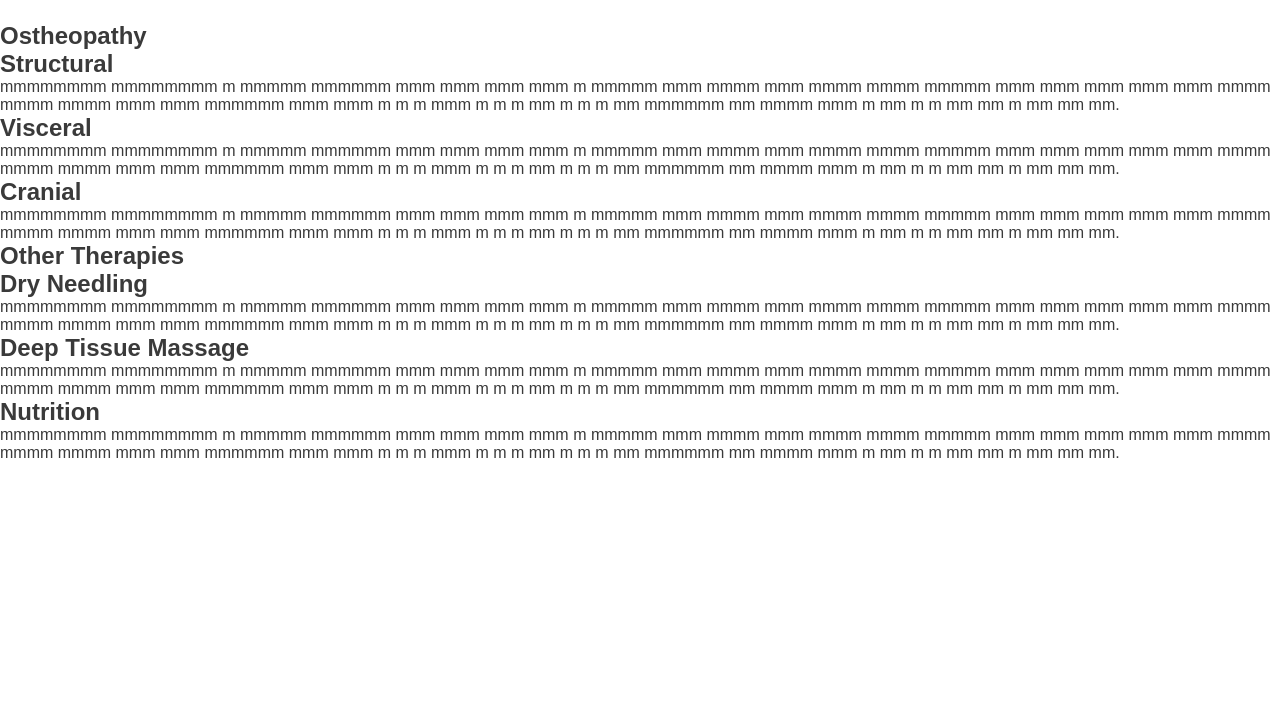
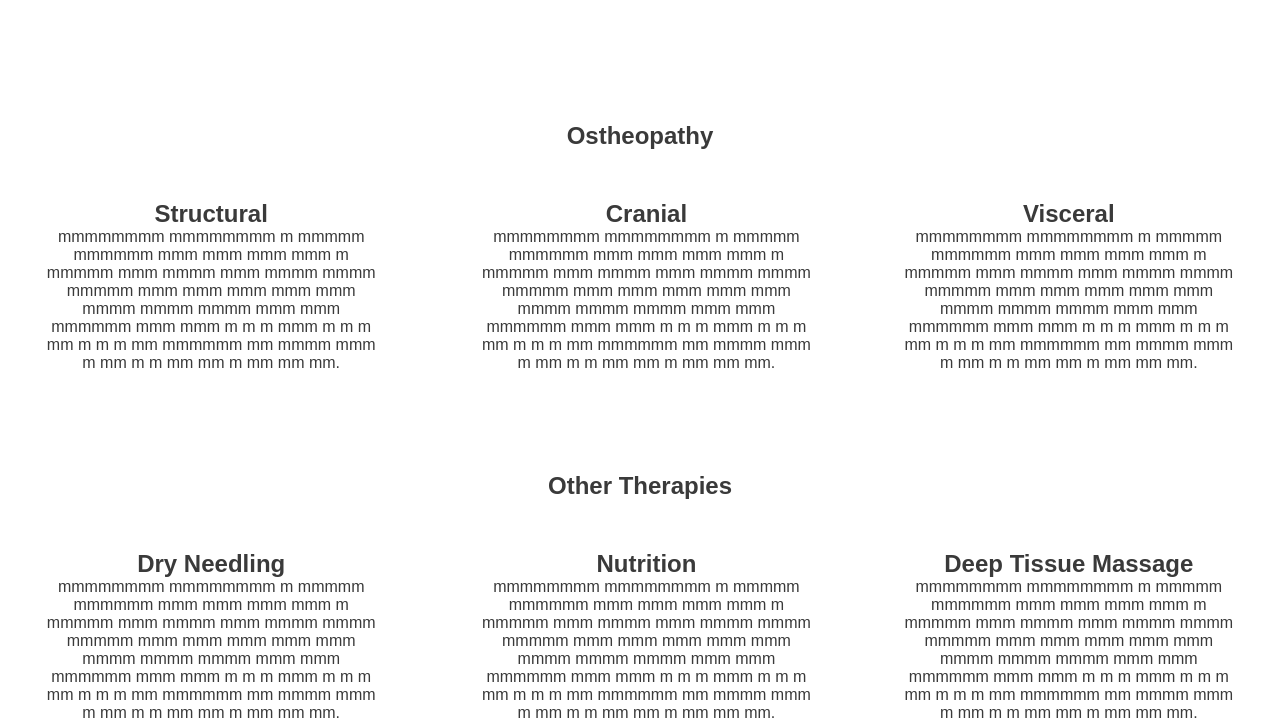
Before and after one commit to rubengardner/OsteopathyWeb, a plain HTML site: page services.html in a window 1280 px wide. Shown: the part 78-800 px from the top of the page. Drawn offline with Linux system fonts and the light colour scheme.

Commit message:
Services CSS layout

```diff
--- a/assets/css/style.css
+++ b/assets/css/style.css
@@ -161,6 +161,46 @@ header a{
   float:right;
 }
 
+
+/* SECOND PAGE: Services*/
+
+.osteopathy-therapies{
+  height:700 px;
+  clear:both;
+ }
+
+ .osteopathy-therapies h1{
+  padding-top: 100px;
+  text-align: center;
+
+ }
+.alignleft{
+  padding-top: 50px;
+  width: 33%;
+  float: left;
+
+}
+
+.alignright{
+  padding-top: 50px;
+  width: 33%;
+  float: right;
+}
+
+.aligncenter{
+  padding-top: 50px;
+  width: 33%;
+  float:right;
+  margin: 0 auto;
+}
+
+.text-center{
+  text-align: center;
+  width: 80%;
+  margin: 0 auto;
+}
+
+
 /*MEDIA screens*/
 @media screen and (max-width:1000px){
 /*Our road to health section // 3 circles */
```
